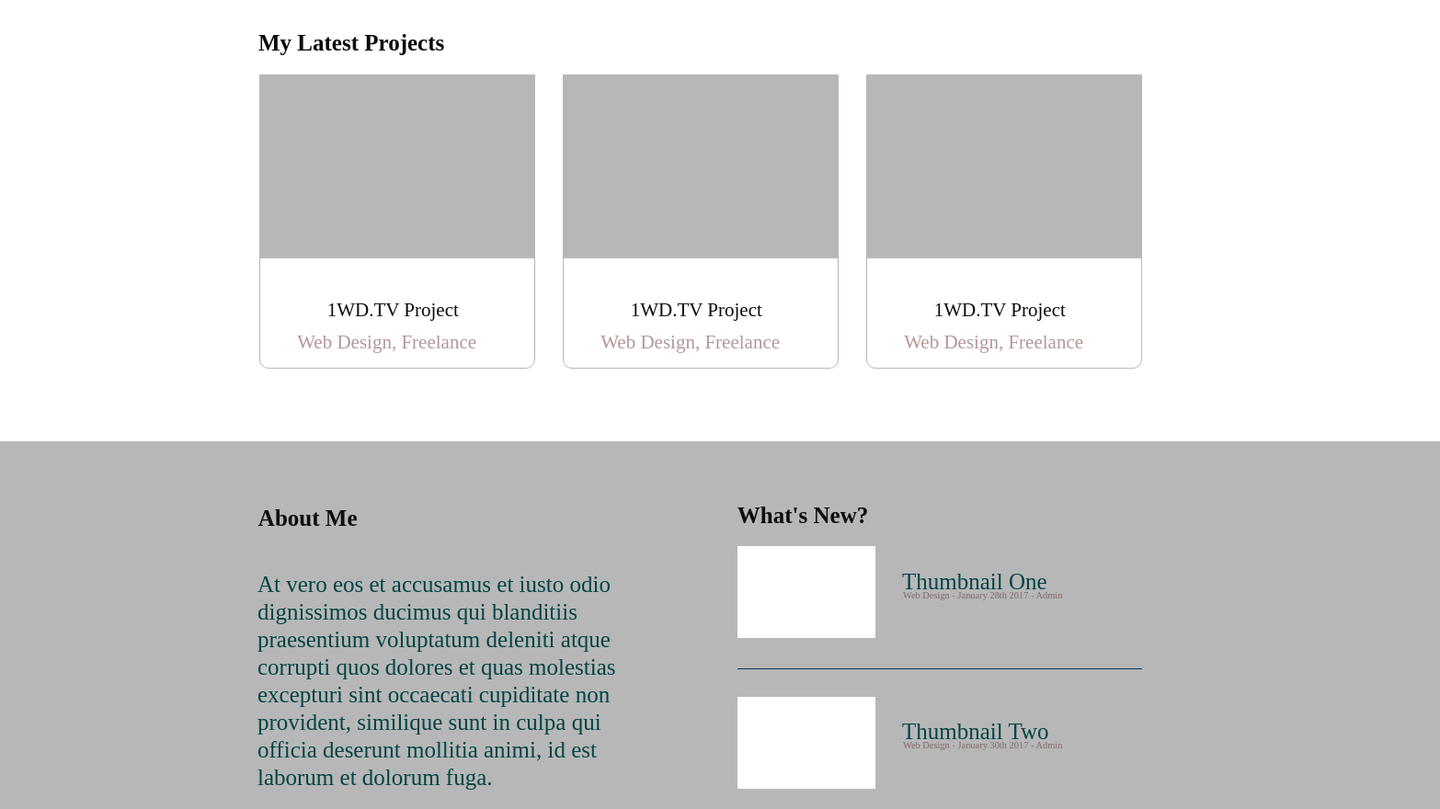
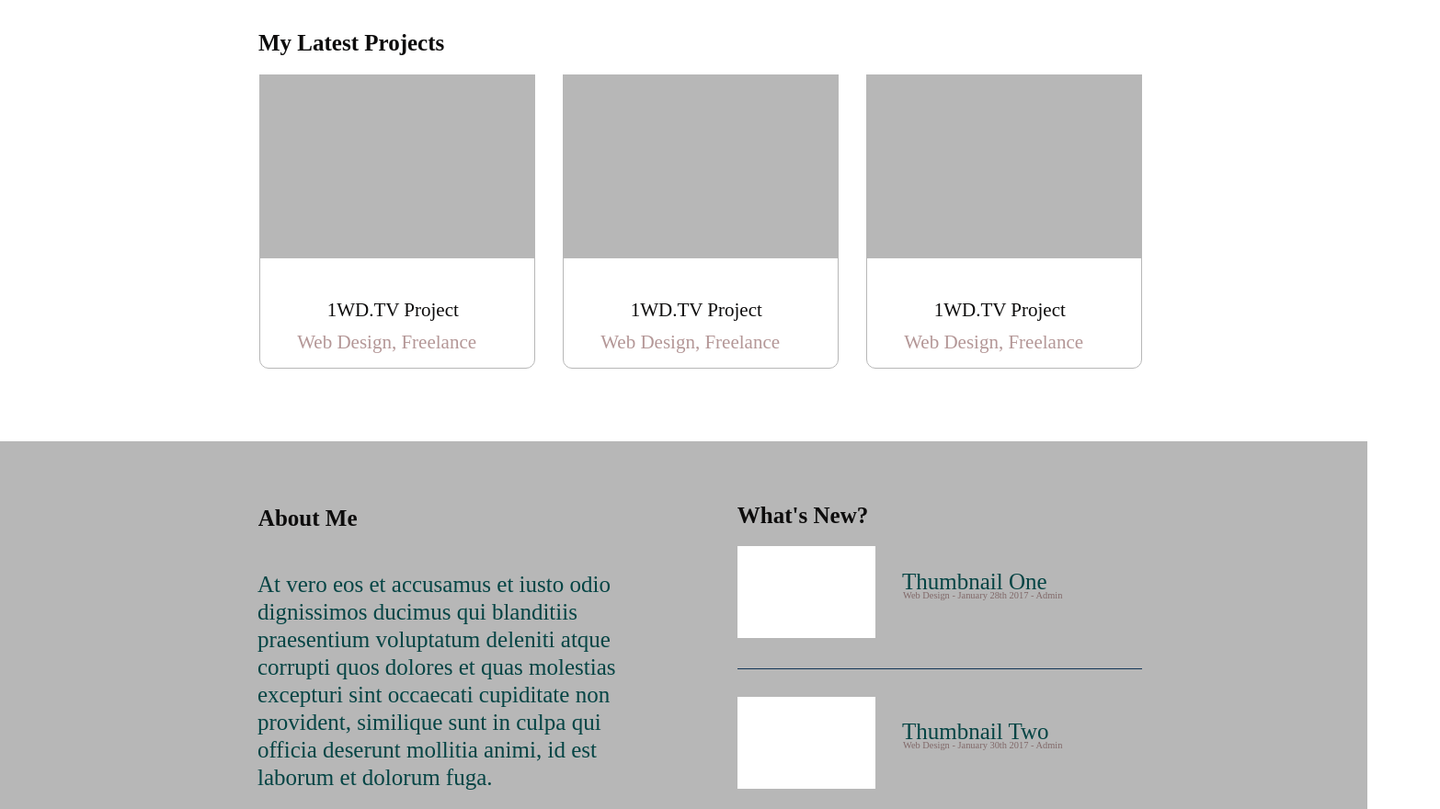
Before and after one commit to megankaluza/photoshop-mockup, a plain HTML site: page index.html in a window 1280 px wide. Shown: the part 614-1494 px from the top of the page at 92% size, 1566 px wide, since content can reach past the window. Drawn offline with Linux system fonts and the light colour scheme.

Commit message:
clean up code

```diff
--- a/css/styles.css
+++ b/css/styles.css
@@ -399,7 +399,8 @@ span {
   position: absolute;
   left: -38px;
   top: 1094px;
-  width: 1604px;
+  /*width: 1604px;*/
+  width: 1525px;
   height: 512px;
   z-index: 39;
 }
```
Also changed, not shown: index.html (+0 -7 lines).
